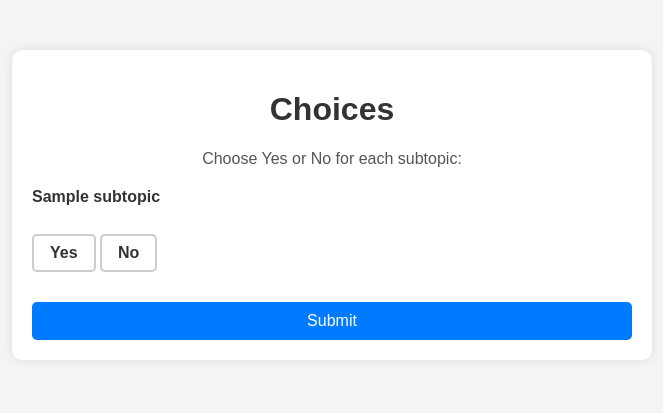
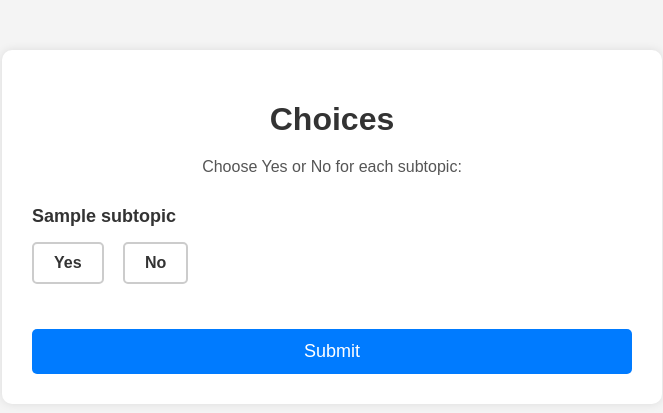
Before and after one commit to FloofyJin/XDeveloperCompetition2024, a Django app: template Django-Utils/InterestsApp/templates/choices.html in a window 1280 px wide. Shown: the top 413 px of the page, without its empty margins (308-971 px from the left). Run offline with Django 5.2, Linux system fonts and the light colour scheme; the template is opened without the code that fills it: most values are stand-ins (such as "Sample title", 1, 10 or a date in 2020).

Commit message:
improved subtopic choices page

```diff
--- a/Django-Utils/InterestsApp/templates/choices.html
+++ b/Django-Utils/InterestsApp/templates/choices.html
@@ -16,7 +16,7 @@
         .container {
             max-width: 600px;
             margin: 50px auto;
-            padding: 20px;
+            padding: 30px;
             background-color: #fff;
             border-radius: 10px;
             box-shadow: 0 0 10px rgba(0, 0, 0, 0.1);
@@ -24,20 +24,27 @@
         h1 {
             color: #333;
             text-align: center;
+            margin-bottom: 20px;
         }
         p {
             color: #555;
             text-align: center;
-            margin-bottom: 20px;
+            margin-bottom: 30px;
         }
         form {
             text-align: left;
         }
         label {
             display: block;
-            margin-bottom: 10px;
+            margin-bottom: 15px;
             font-weight: bold;
             color: #333;
+            font-size: 18px;
+        }
+        .option {
+            display: inline-block;
+            margin-right: 15px;
+            font-size: 16px;
         }
         input[type="radio"] {
             display: none;
@@ -45,10 +52,11 @@
         input[type="radio"] + label {
             display: inline-block;
             cursor: pointer;
-            padding: 8px 16px;
+            padding: 10px 20px;
             border-radius: 5px;
             border: 2px solid #ccc;
             transition: all 0.3s ease;
+            font-size: 16px;
         }
         input[type="radio"]:checked + label {
             background-color: #007bff;
@@ -58,13 +66,13 @@
         input[type="submit"] {
             display: block;
             width: 100%;
-            padding: 10px;
-            margin-top: 20px;
+            padding: 12px;
+            margin-top: 30px;
             border: none;
             border-radius: 5px;
             background-color: #007bff;
             color: #fff;
-            font-size: 16px;
+            font-size: 18px;
             cursor: pointer;
             transition: background-color 0.3s ease;
         }
@@ -80,11 +88,15 @@
         <form method="post">
             {% csrf_token %}
             {% for subtopic in subtopics %}
-                <label for="{{ subtopic }}">{{ subtopic }}</label><br>
-                <input type="radio" id="{{ subtopic }}_yes" name="{{ subtopic }}" value="Yes">
-                <label for="{{ subtopic }}_yes">Yes</label>
-                <input type="radio" id="{{ subtopic }}_no" name="{{ subtopic }}" value="No">
-                <label for="{{ subtopic }}_no">No</label><br>
+                <label for="{{ subtopic }}">{{ subtopic }}</label>
+                <span class="option">
+                    <input type="radio" id="{{ subtopic }}_yes" name="{{ subtopic }}" value="Yes">
+                    <label for="{{ subtopic }}_yes">Yes</label>
+                </span>
+                <span class="option">
+                    <input type="radio" id="{{ subtopic }}_no" name="{{ subtopic }}" value="No">
+                    <label for="{{ subtopic }}_no">No</label>
+                </span><br>
             {% endfor %}
             <input type="submit" value="Submit">
         </form>
--- a/Django-Utils/InterestsApp/views.py
+++ b/Django-Utils/InterestsApp/views.py
@@ -45,7 +45,6 @@ def home(request):
         print(f'type(global_subtopics): {type(global_subtopics)}')
         print(f'global_subtopics: {global_subtopics}')
 
-        # Call choices function here
         return redirect('choices', search_query=search_query)
     return render(request, 'home.html')
 
@@ -57,6 +56,7 @@ def choices(request, search_query):
         for subtopic in global_subtopics:
             # Get the user's response for each subtopic
             response = request.POST.get(subtopic, None)
+            print(f'type(resopnse): {type(response)}')
             if response is not None:
                 # Store the user's response in the dictionary
                 if response == 'Yes':
@@ -66,8 +66,6 @@ def choices(request, search_query):
 
         print("User responses:", user_responses)
 
-        # Here you can do further processing with user_responses, such as saving to a database
-        # Redirect the user to a different page or render a response
         return render(request, 'thank_you.html')
 
     # If it's a GET request, render the choices.html template with subtopics
```
